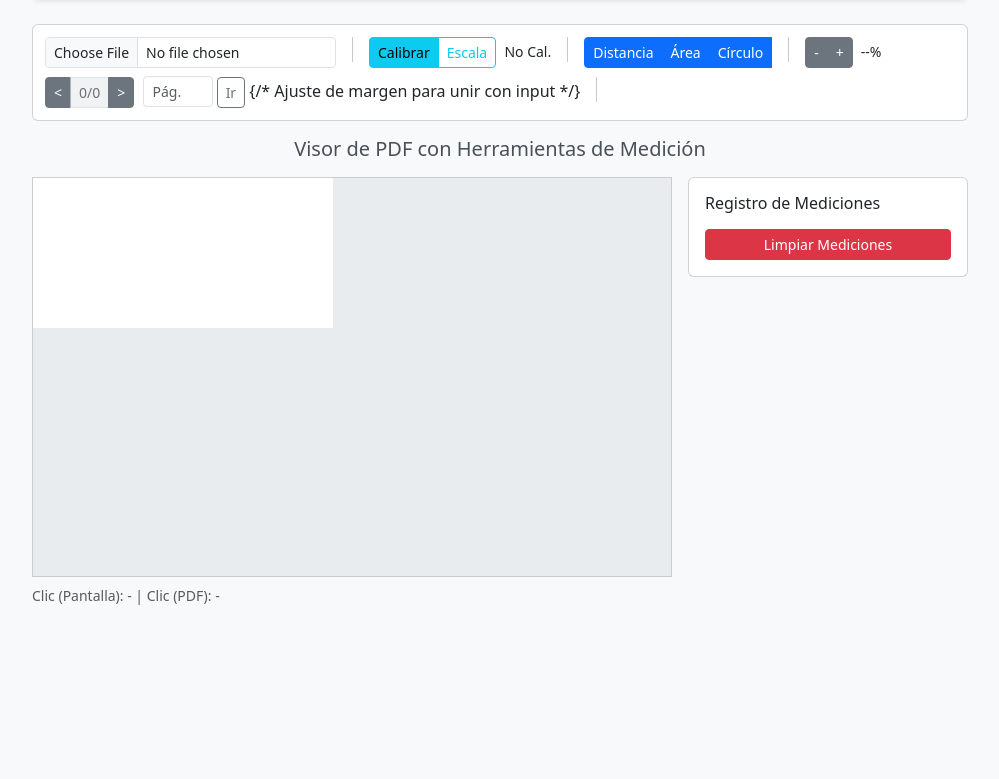
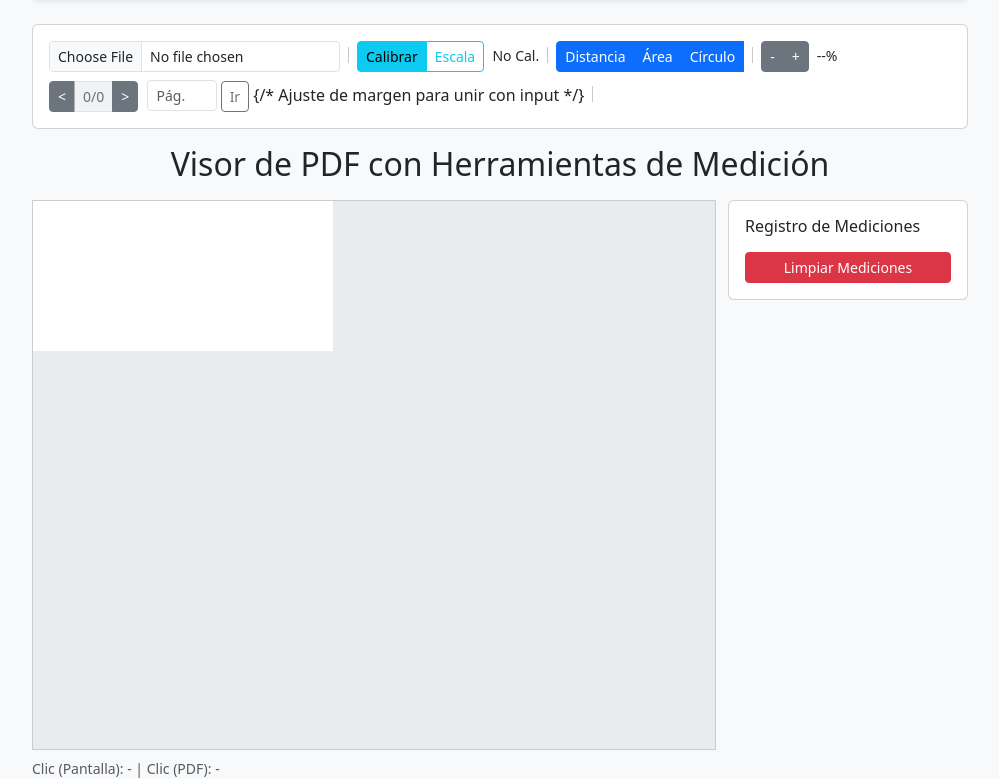
Before and after one commit to pereiracarvajaleduardo/eduardo, a Flask app: template templates/pdf_measure_viewer.html in a window 1280 px wide. Shown: the part 76-855 px from the top of the page, without its empty margins (140-1139 px from the left). Before the commit the page ends 681 px from the top, so only its background shows below. Run offline with Flask 3, Linux system fonts and the light colour scheme; the template is opened without the code that fills it, so the values that code supplies are empty; a map, chart or similar area stays blank; some libraries are stand-ins or nearby versions.

Commit message:
margenes

```diff
--- a/templates/pdf_measure_viewer.html
+++ b/templates/pdf_measure_viewer.html
@@ -184,57 +184,38 @@
 <script type="module" src="{{ url_for('static', filename='measure_tool/js/script.js') }}"></script>
 {# Estilos CSS para este layout. Idealmente, mover a tu style.css #}
 <style>
-    .top-controls-toolbar .card-body {
-        padding: 0.75rem; /* Padding más ajustado para la barra de herramientas */
-    }
-    .top-controls-toolbar .vr {
-        height: 25px;
-        margin-left: 0.5rem;
-        margin-right: 0.5rem;
-    }
-    /* Ocultar los separadores en pantallas pequeñas donde los elementos se apilan */
-    @media (max-width: 767.98px) { /* md breakpoint de Bootstrap */
-        .top-controls-toolbar .vr {
-            display: none;
-        }
-        .top-controls-toolbar .col-md-auto { /* Que cada grupo de botones ocupe más espacio */
-            flex-basis: auto;
-            width: auto; /* Permitir que crezcan o se encojan */
-            margin-bottom: 0.5rem; /* Espacio si se apilan */
-        }
-         .top-controls-toolbar .row > .col-md-auto:last-child {
-            margin-bottom: 0;
-        }
-    }
-
-
-    .plan-title-display {
-        font-size: 1.25rem; /* Tamaño de fuente reducido */
-        font-weight: 500;
-        color: #495057;
-    }
+    /* ... (tus estilos existentes para .top-controls-toolbar, .plan-title-display, etc. se mantienen) ... */
 
     .pdf-tool-layout-container {
         display: flex;
         flex-wrap: wrap;
-        gap: 1rem; /* Espacio entre el visor y la barra lateral reducida */
+        gap: 0.75rem; /* Reducir un poco el espacio si es necesario */
     }
+
     .pdf-viewer-area {
         flex-grow: 1;
         min-width: 300px;
-        display: flex; /* Para controlar el alto del canvas wrapper */
+        display: flex;
         flex-direction: column;
     }
+
     .canvas-wrapper {
         position: relative;
-        width: 100%; /* Ocupa el ancho del pdf-viewer-area */
-        /* height: 75vh;  La altura ahora se controla por flex-grow del contenido si es necesario */
-        flex-grow: 1; /* Permite que el canvas-wrapper crezca para llenar el espacio vertical */
+        width: 100%;
+        flex-grow: 1;
         border: 1px solid #ccc;
         overflow: auto;
         background-color: #e9ecef;
-        min-height: 400px; /* Asegurar una altura mínima visible */
+        /* AUMENTAR ALTURA MÍNIMA Y/O PREDETERMINADA */
+        min-height: 550px; /* Aumentado desde 400px, ajusta según tu preferencia */
+        /* Si quieres que ocupe un porcentaje de la altura de la ventana visible,
+           asegúrate que los contenedores padres (html, body, y cualquier otro hasta
+           .pdf-tool-layout-container) tengan alturas definidas (ej. height: 100%).
+           Si es así, podrías usar algo como:
+           height: calc(80vh - altura_de_la_barra_superior_y_titulo);
+           Pero min-height es más simple para empezar. */
     }
+
     #pdf-canvas, #measure-canvas {
         display: block;
         position: absolute;
@@ -245,26 +226,33 @@
     #measure-canvas { z-index: 2; }
 
     .controls-sidebar-reduced {
-        width: 280px; /* Ancho para la barra lateral de registro */
+        /* REDUCIR ANCHO DE LA BARRA LATERAL */
+        width: 240px; /* Reducido desde 280px, ajusta según preferencia */
         flex-shrink: 0;
-        /* max-height: 85vh; No es necesario si el layout principal no tiene altura fija */
         overflow-y: auto;
+        /* Si la barra superior es muy alta, puedes limitar la altura de la sidebar
+           para que no empuje el contenido hacia abajo si todo es muy alto: */
+        max-height: calc(100vh - 150px); /* Ejemplo: 100% de la altura visible menos unos 150px para la barra superior y márgenes */
+                                       /* Esto es opcional y depende de tu layout general */
     }
     .controls-sidebar-reduced .card-title.h6 { font-size: 1rem; }
 
-    @media (max-width: 991.98px) { /* lg breakpoint, antes de que la sidebar se apile naturalmente */
+
+    @media (max-width: 991.98px) { /* lg breakpoint, antes de que la sidebar se apile */
         .controls-sidebar-reduced {
-            width: 100%; /* Ocupa todo el ancho si el layout se vuelve de una columna antes */
-            max-height: 40vh; /* Limitar altura en modo apilado */
+            width: 100%;
+            max-height: 35vh; /* Ajusta según necesites para el registro en móvil */
         }
-         .pdf-tool-layout-container {
+        .pdf-tool-layout-container {
             flex-direction: column;
         }
         .canvas-wrapper {
-             /* Podrías ajustar la altura aquí si es necesario para móvil */
-             height: 60vh; /* Por ejemplo */
+            /* AUMENTAR ALTURA DEL CANVAS EN MODO APILADO (PANTALLAS MEDIANAS/PEQUEÑAS) */
+            height: 65vh; /* Aumentado desde 60vh, ajusta según preferencia */
+            min-height: 350px; /* También considera una altura mínima para este caso */
         }
     }
-    .file-input-hidden { display: none !important; } /* Para ocultar el input original si usas uno personalizado */
+
+    /* ... (el resto de tus estilos, como .file-input-hidden, etc.) ... */
 </style>
 {% endblock %}
```
